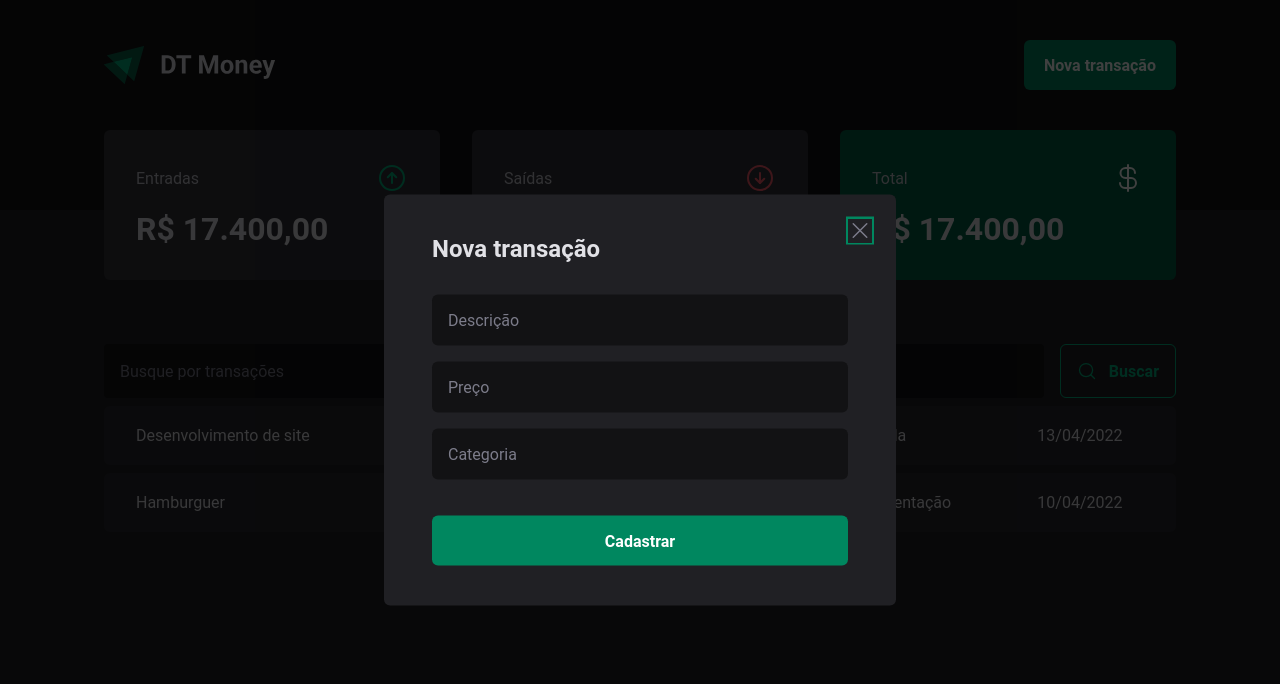
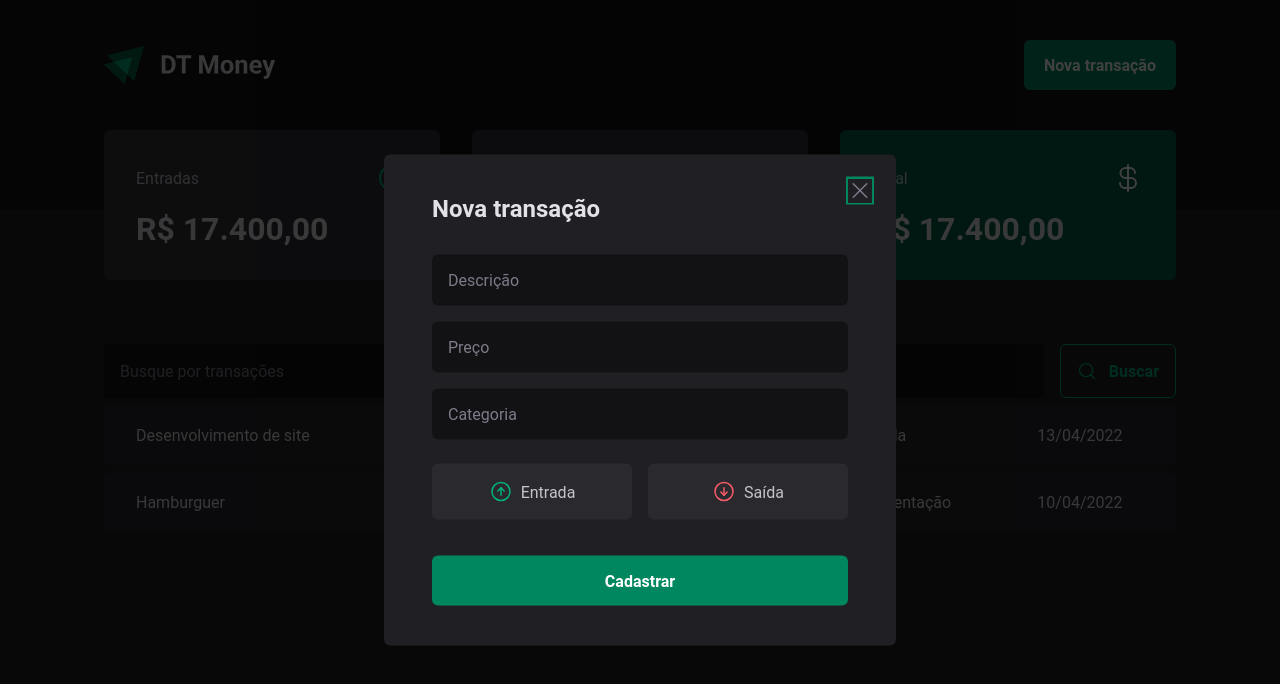
Before and after one commit to wspietro/ignite-dt-money, a React app: page / in a window 1280 px wide. Both pictures are taken after a click on the button "Nova transação". Shown: the top 684 px of the page. Built offline with nearby package versions, Linux system fonts and the light colour scheme; the HTML template or start-up script is replaced by a standard one.

Commit message:
:sparkles: feat: botao de transacao criado no modal

```diff
--- a/src/components/TransactionModal/index.tsx
+++ b/src/components/TransactionModal/index.tsx
@@ -1,6 +1,12 @@
 import * as Dialog from '@radix-ui/react-dialog'
-import { X } from 'phosphor-react';
-import { CloseButton, Content, Overlay } from './styles';
+import { ArrowCircleDown, ArrowCircleUp, X } from 'phosphor-react';
+import {
+  CloseButton,
+  Content,
+  Overlay,
+  TransactionType,
+  TransactionTypeButton
+} from './styles';
 
 export function TransactionModal() {
   return (
@@ -19,6 +25,18 @@
           <input type="number" placeholder="Preço" required />
           <input type="text" placeholder="Categoria" required />
 
+          <TransactionType>
+            <TransactionTypeButton variant='income'>
+              <ArrowCircleUp size={24} />
+              Entrada
+            </TransactionTypeButton>
+
+            <TransactionTypeButton variant='outcome'>
+              <ArrowCircleDown size={24} />
+              Saída
+            </TransactionTypeButton>
+          </TransactionType>
+
           <button type="submit">
             Cadastrar
           </button>
--- a/src/components/TransactionModal/styles.ts
+++ b/src/components/TransactionModal/styles.ts
@@ -70,3 +70,31 @@
   cursor: pointer;
   color: ${props => props.theme["gray-500"]};
 `
+
+export const TransactionType = styled.div`
+   display: grid;
+   grid-template-columns: repeat(2, 1fr);
+   gap: 1rem;
+   margin-top: 0.5rem;
+`
+
+interface TransactionTypeButtonProps {
+  variant: 'income' | 'outcome'
+}
+
+export const TransactionTypeButton = styled.button<TransactionTypeButtonProps>`
+  background: ${props => props.theme["gray-700"]};
+  padding: 1rem;
+  display: flex;
+  align-items: center;
+  justify-content: center;
+  gap: 0.5rem;
+  border-radius: 6px;
+  cursor: pointer;
+  border: 0;
+  color: ${props => props.theme["gray-300"]};
+
+  svg {
+    color: ${props => props.variant === 'income' ? props.theme["green-300"] : props.theme["red-300"]};
+  }
+`
```
